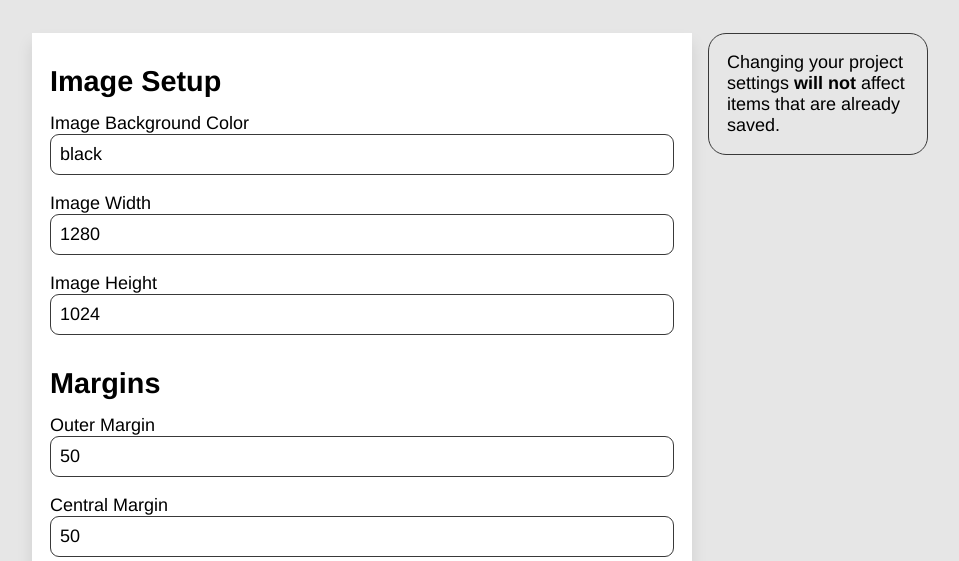
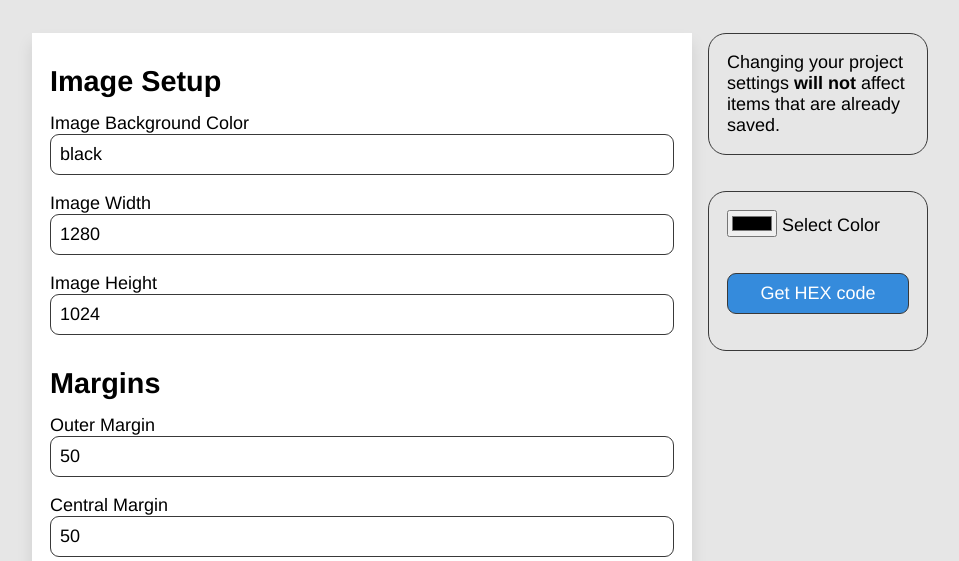
Before and after one commit to daryl-sen/stimgen.theonline.app, a Flask app: page /stimgen/coblo/projects/demo in a window 1280 px wide. Shown: the part 198-759 px from the top of the page, without its empty margins (160-1119 px from the left). Run offline with Flask 2, Linux system fonts and the light colour scheme; data comes from the database, SQL or seed files in the repository.

Commit message:
create HTML color picker

```diff
--- a/application/coblo/templates/coblo/coblo-projects.html
+++ b/application/coblo/templates/coblo/coblo-projects.html
@@ -102,8 +102,22 @@
       </script>
     </main>
     <aside>
+      <div class="lined padded rounded spacer-small">
+        Changing your project settings <b>will not</b> affect items that are already saved.
+      </div>
       <div class="lined padded rounded">
-        Changing your project settings <b>will not</b> affect items that are already saved.
+        <div class="spacer-small">
+          <input type="color" id="color_picker" name="color_picker">
+          <label for="color_picker">Select Color</label>
+        </div>
+        <button class="custom button-primary" onclick="getHEX()">Get HEX code</button>
+        <div id="hex-code-container"></div>
+        <script>
+          const getHEX = () => {
+            const selectedColor = document.getElementById('color_picker').value;
+            document.getElementById('hex-code-container').innerHTML = selectedColor;
+          }
+        </script>
       </div>
     </aside>
   </section>
```
